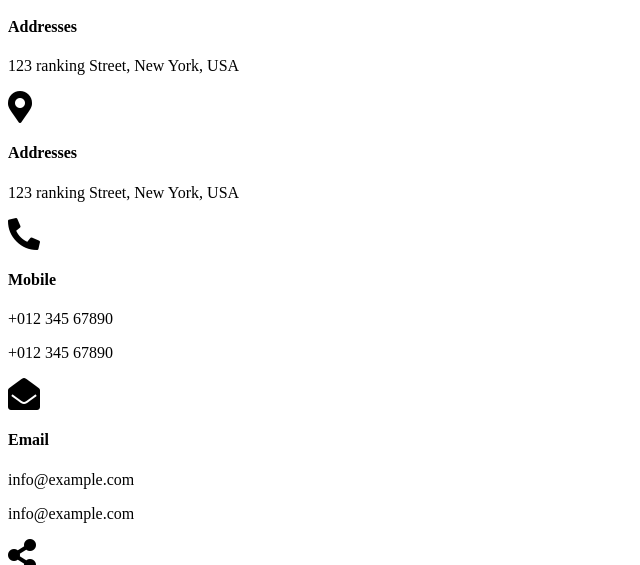
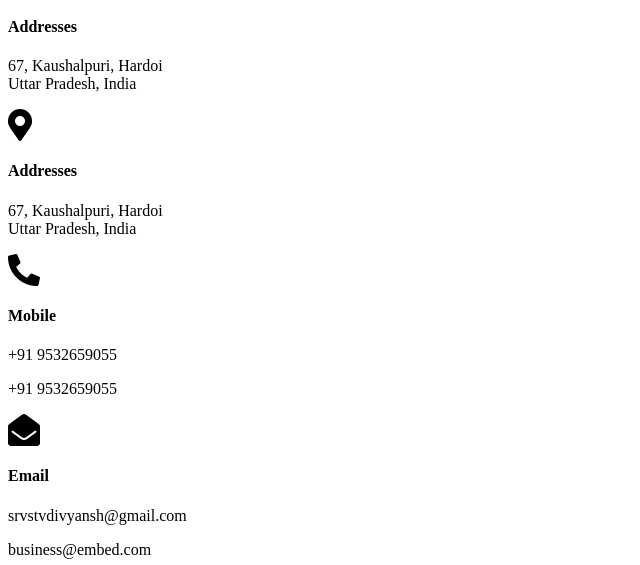
Before and after one commit to srivastavadivyansh014-byte/Embed-with-Code, a website built with Parcel: page contact.html in a window 1280 px wide. Shown: the part 1076-1641 px from the top of the page, without its empty margins (0-640 px from the left). Built offline with nearby package versions, Linux system fonts and the light colour scheme.

Commit message:
Initial commit

```diff
--- a/contact.html
+++ b/contact.html
@@ -190,30 +190,30 @@
                                 <div class="mb-3"><i class="fa fa-home fa-2x text-primary"></i></div>
                                 <div class="ms-4">
                                     <h4>Addresses</h4>
-                                    <p class="mb-0">123 ranking Street, New York, USA</p>
+                                    <p class="mb-0">67, Kaushalpuri, Hardoi <br>Uttar Pradesh, India</p>
                                 </div>
                             </div>
                             <div class="d-flex align-items-center mb-5">
                                 <div class="mb-3"><i class="fa fa-map-marker-alt fa-2x text-primary"></i></div>
                                 <div class="ms-4">
                                     <h4>Addresses</h4>
-                                    <p class="mb-0">123 ranking Street, New York, USA</p>
+                                    <p class="mb-0">67, Kaushalpuri, Hardoi <br>Uttar Pradesh, India</p>
                                 </div>
                             </div>
                             <div class="d-flex align-items-center mb-5">
                                 <div class="mb-3"><i class="fa fa-phone-alt fa-2x text-primary"></i></div>
                                 <div class="ms-4">
                                     <h4>Mobile</h4>
-                                    <p class="mb-0">+012 345 67890</p>
-                                    <p class="mb-0">+012 345 67890</p>
+                                    <p class="mb-0">+91 9532659055</p>
+                                    <p class="mb-0">+91 9532659055</p>
                                 </div>
                             </div>
                             <div class="d-flex align-items-center mb-5">
                                 <div class="mb-3"><i class="fa fa-envelope-open fa-2x text-primary"></i></div>
                                 <div class="ms-4">
                                     <h4>Email</h4>
-                                    <p class="mb-0">info@example.com</p>
-                                    <p class="mb-0">info@example.com</p>
+                                    <p class="mb-0">srvstvdivyansh@gmail.com</p>
+                                    <p class="mb-0">business@embed.com</p>
                                 </div>
                             </div>
                             <div class="d-flex align-items-center">
@@ -231,9 +231,10 @@
                         <div class="col-12 wow fadeInUp" data-wow-delay="0.1s">
                             <div class="rounded h-100 pb-3">
                                 <iframe class="rounded w-100"
-                                style="height: 500px;" src="https://www.google.com/maps/embed?pb=!1m18!1m12!1m3!1d387191.33750346623!2d-73.97968099999999!3d40.6974881!2m3!1f0!2f0!3f0!3m2!1i1024!2i768!4f13.1!3m3!1m2!1s0x89c24fa5d33f083b%3A0xc80b8f06e177fe62!2sNew%20York%2C%20NY%2C%20USA!5e0!3m2!1sen!2sbd!4v1694259649153!5m2!1sen!2sbd"
+                                style="height: 500px;" src="https://www.google.com/maps/embed?pb=!1m18!1m12!1m3!1d56682.30900786103!2d80.13902885!3d27.3868216!2m3!1f0!2f0!3f0!3m2!1i1024!2i768!4f13.1!3m3!1m2!1s0x399ef82517a25f8d%3A0x766ab2041faf7ced!2sHardoi%2C%20Uttar%20Pradesh%20241001!5e0!3m2!1sen!2sin!4v1787318654948!5m2!1sen!2sin"
                                 loading="lazy" referrerpolicy="no-referrer-when-downgrade"></iframe>
                             </div>
+
                         </div>
                     </div>
                 </div>
```
